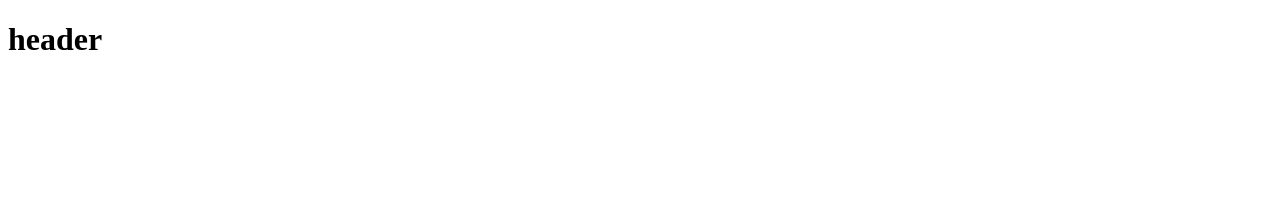
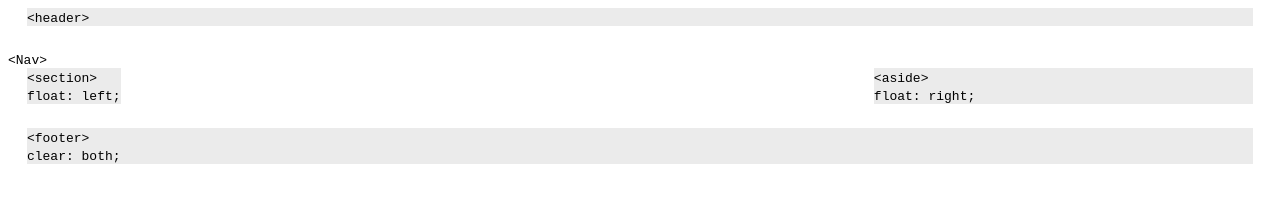
Before and after one commit to Mamitin/HW-Wireframe, a plain HTML site: page index.html in a window 1280 px wide. Drawn offline with Linux system fonts and the light colour scheme.

Commit message:
Added CSS

```diff
--- a/index.html
+++ b/index.html
@@ -4,18 +4,28 @@
     <meta charset="UTF-8">
 
     <title>HW Wireframe</title>
-    <link href="style.css" rel="stylesheet">
+    <link href=" style.css" rel="stylesheet">
 </head>
 <body>
 
     <header>
-        <h1>header</h1>
+        <code>&#60;header&#62;</code>
     </header>
-<div>
 
+    <Nav>
+        <code>&#60;Nav&#62;</code>
+    </Nav>
 
-</div>
+    <section>
+        <code>&#60;section&#62; <br> float: left;</code>
+      </section>
 
+      <aside>
+        <code>&#60;aside&#62; <br> float: right;</code>
+      </aside>
 
+      <footer>
+        <code>&#60;footer&#62; <br> clear: both;</code>
+      </footer>
 </body>
 </html>
--- a/style.css
+++ b/style.css
@@ -1,9 +1,34 @@
 <head>>
   <style>
 
-body{
-    outline-style: solid;
-}
+  code {
+    background: #777;
+    border-radius: 6px;
+    color: #777;
+    display: block;
+    font: 18px "arial, helvetica neue, helvetica, sans-serif"
+    padding: 24px 15px;
+    text-align: center;
+  }
+  header,
+  section,
+  aside,
+  footer {
+    margin: 0 1.5% 24px 1.5%;
+    background: #ebebeb;
+  }
+  section {
+    float: left;
+    width: 6495px%;
+  }
+  aside {
+    float: right;
+    width: 30%;
+  }
+  footer {
+    clear: both;
+    margin-bottom: 0;
+  }
 
   <style>
 </head>
```
